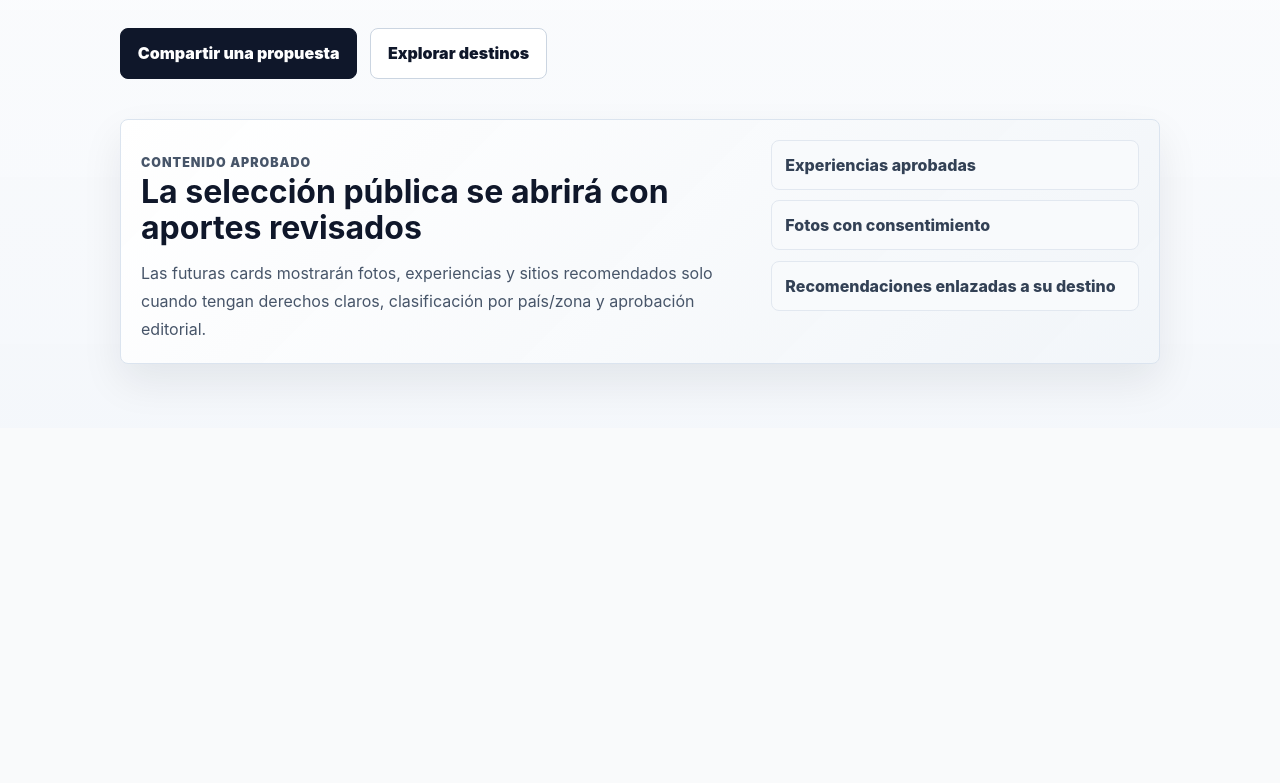
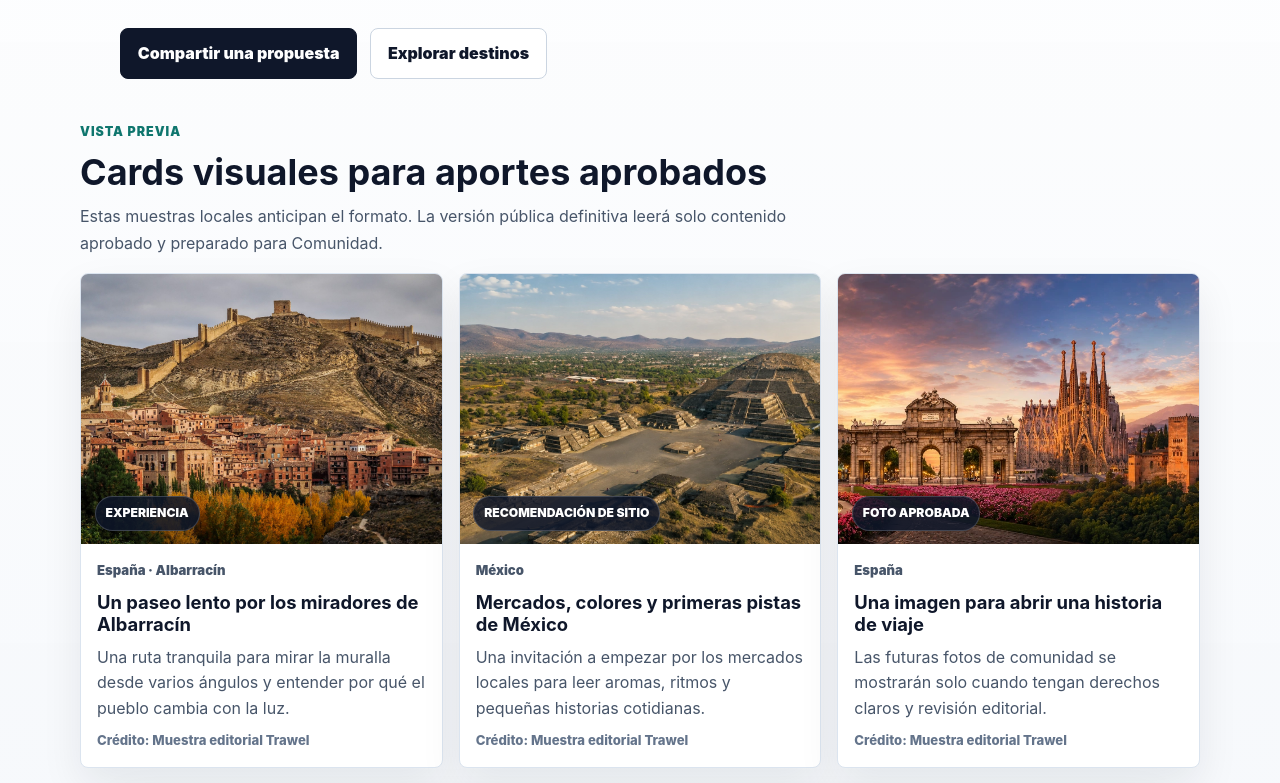
Before and after one commit to Amonfiver/trawel, a React (Vite) app: page /comunidad in a window 1280 px wide. Shown: the part 485-1268 px from the top of the page. Before the commit the page ends 913 px from the top, so only its background shows below. Built offline with nearby package versions, Linux system fonts and the light colour scheme; no server answers.

Commit message:
feat: diseñar cards visuales de comunidad (73)

```diff
--- a/src/pages/CommunityPage/CommunityPage.module.css
+++ b/src/pages/CommunityPage/CommunityPage.module.css
@@ -89,6 +89,103 @@
   box-shadow: 0 18px 42px rgba(15, 23, 42, 0.08);
 }
 
+.cardsSection {
+  width: min(100%, 1120px);
+  margin: 1.25rem auto 0;
+}
+
+.sectionHeader {
+  max-width: 740px;
+  margin-bottom: 1rem;
+}
+
+.sectionHeader h2 {
+  margin: 0;
+  color: #0f172a;
+  font-size: clamp(1.55rem, 3vw, 2.25rem);
+  line-height: 1.12;
+}
+
+.sectionHeader p:last-child {
+  margin: 0.65rem 0 0;
+  color: #475569;
+  line-height: 1.7;
+}
+
+.cardsGrid {
+  display: grid;
+  grid-template-columns: repeat(3, minmax(0, 1fr));
+  gap: 1rem;
+}
+
+.communityCard {
+  overflow: hidden;
+  background: #ffffff;
+  border: 1px solid #dbe4ef;
+  border-radius: 8px;
+  box-shadow: 0 18px 42px rgba(15, 23, 42, 0.08);
+}
+
+.cardImageWrap {
+  position: relative;
+  aspect-ratio: 4 / 3;
+  background: #e2e8f0;
+}
+
+.cardImage {
+  width: 100%;
+  height: 100%;
+  object-fit: cover;
+  display: block;
+}
+
+.cardType {
+  position: absolute;
+  left: 0.85rem;
+  bottom: 0.85rem;
+  max-width: calc(100% - 1.7rem);
+  padding: 0.45rem 0.62rem;
+  color: #ffffff;
+  background: rgba(15, 23, 42, 0.84);
+  border: 1px solid rgba(255, 255, 255, 0.18);
+  border-radius: 999px;
+  font-size: 0.76rem;
+  font-weight: 900;
+  text-transform: uppercase;
+}
+
+.cardBody {
+  display: grid;
+  gap: 0.6rem;
+  padding: 1rem;
+}
+
+.cardLocation {
+  margin: 0;
+  color: #0f766e;
+  font-size: 0.82rem;
+  font-weight: 900;
+}
+
+.cardBody h3 {
+  margin: 0;
+  color: #0f172a;
+  font-size: 1.15rem;
+  line-height: 1.2;
+}
+
+.cardBody p {
+  margin: 0;
+  color: #475569;
+  line-height: 1.6;
+}
+
+.cardCredit {
+  color: #64748b;
+  font-size: 0.82rem;
+  font-weight: 800;
+}
+
 .emptyState h2 {
   margin: 0;
   color: #0f172a;
@@ -128,6 +225,10 @@
     grid-template-columns: 1fr;
   }
 
+  .cardsGrid {
+    grid-template-columns: 1fr;
+  }
+
   .primaryLink,
   .secondaryLink {
     width: 100%;
--- a/src/pages/CommunityPage/CommunityPage.tsx
+++ b/src/pages/CommunityPage/CommunityPage.tsx
@@ -1,5 +1,59 @@
 import { Link } from 'react-router-dom';
+import albarracinImage from '../../assets/home/plans/albarracin.png';
+import mexicoImage from '../../assets/countries/hero/mexico.webp';
+import spainImage from '../../assets/countries/hero/espana.webp';
 import styles from './CommunityPage.module.css';
+
+interface CommunityPreviewCard {
+  id: string;
+  title: string;
+  countryName: string;
+  zoneName?: string;
+  contributionType: string;
+  summary: string;
+  credit: string;
+  image: string;
+  countrySlug: string;
+  zoneSlug?: string;
+}
+
+const communityPreviewCards: CommunityPreviewCard[] = [
+  {
+    id: 'albarracin-miradores',
+    title: 'Un paseo lento por los miradores de Albarracín',
+    countryName: 'España',
+    zoneName: 'Albarracín',
+    contributionType: 'Experiencia',
+    summary:
+      'Una ruta tranquila para mirar la muralla desde varios ángulos y entender por qué el pueblo cambia con la luz.',
+    credit: 'Muestra editorial Trawel',
+    image: albarracinImage,
+    countrySlug: 'espana',
+    zoneSlug: 'albarracin',
+  },
+  {
+    id: 'mexico-mercados',
+    title: 'Mercados, colores y primeras pistas de México',
+    countryName: 'México',
+    contributionType: 'Recomendación de sitio',
+    summary:
+      'Una invitación a empezar por los mercados locales para leer aromas, ritmos y pequeñas historias cotidianas.',
+    credit: 'Muestra editorial Trawel',
+    image: mexicoImage,
+    countrySlug: 'mexico',
+  },
+  {
+    id: 'espana-encabezado',
+    title: 'Una imagen para abrir una historia de viaje',
+    countryName: 'España',
+    contributionType: 'Foto aprobada',
+    summary:
+      'Las futuras fotos de comunidad se mostrarán solo cuando tengan derechos claros y revisión editorial.',
+    credit: 'Muestra editorial Trawel',
+    image: spainImage,
+    countrySlug: 'espana',
+  },
+];
 
 export function CommunityPage() {
   return (
@@ -23,6 +77,37 @@ export function CommunityPage() {
         </div>
       </section>
 
+      <section className={styles.cardsSection} aria-labelledby="community-cards-title">
+        <div className={styles.sectionHeader}>
+          <p className={styles.statusEyebrow}>Vista previa</p>
+          <h2 id="community-cards-title">Cards visuales para aportes aprobados</h2>
+          <p>
+            Estas muestras locales anticipan el formato. La versión pública definitiva leerá solo
+            contenido aprobado y preparado para Comunidad.
+          </p>
+        </div>
+
+        <div className={styles.cardsGrid}>
+          {communityPreviewCards.map((card) => (
+            <article key={card.id} className={styles.communityCard}>
+              <div className={styles.cardImageWrap}>
+                <img src={card.image} alt="" className={styles.cardImage} />
+                <span className={styles.cardType}>{card.contributionType}</span>
+              </div>
+              <div className={styles.cardBody}>
+                <p className={styles.cardLocation}>
+                  {card.countryName}
+                  {card.zoneName ? ` · ${card.zoneName}` : ''}
+                </p>
+                <h3>{card.title}</h3>
+                <p>{card.summary}</p>
+                <span className={styles.cardCredit}>Crédito: {card.credit}</span>
+              </div>
+            </article>
+          ))}
+        </div>
+      </section>
+
       <section className={styles.emptyState} aria-labelledby="community-status-title">
         <div>
           <p className={styles.statusEyebrow}>Contenido aprobado</p>
```
Also changed, not shown: 2 other files (tests, documents, lock files or other folders).
